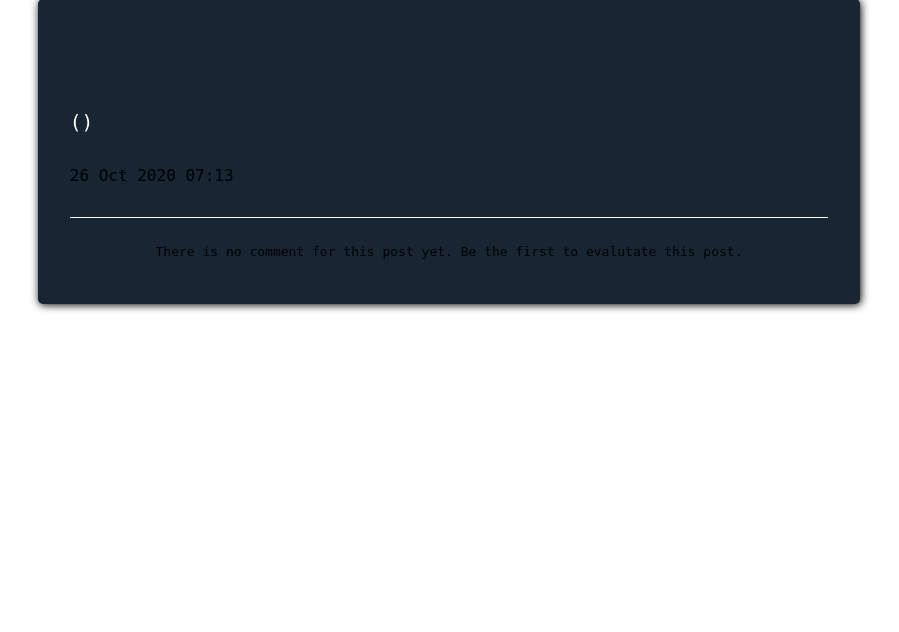
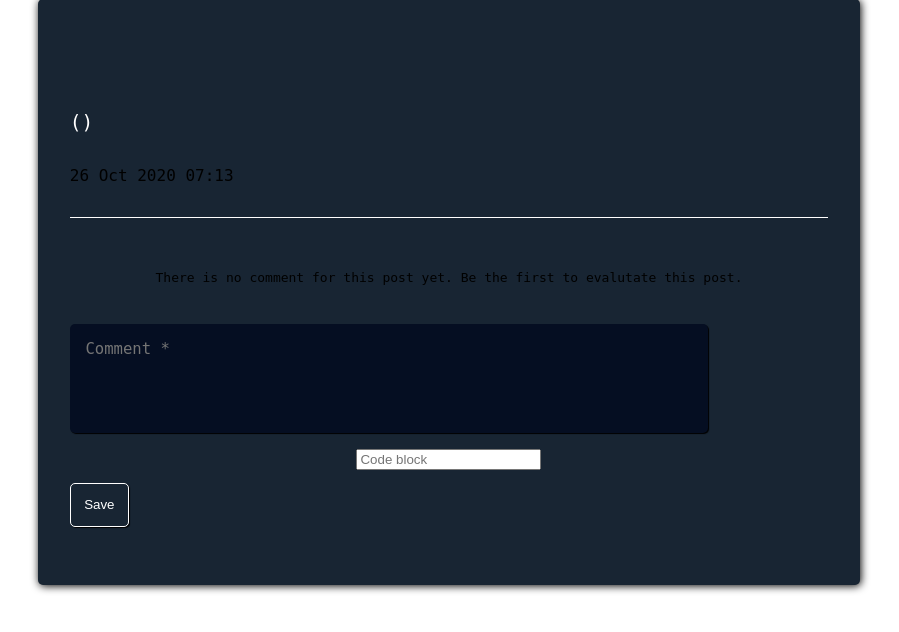
Before and after one commit to adamphivo/6gangintra, a Symfony app: template templates/post_display/fullPost.html.twig in a window 1280 px wide. Shown: the part 124-756 px from the top of the page, without its empty margins (191-1090 px from the left). Run offline with Twig, Linux system fonts and the light colour scheme; the template is opened without the code that fills it, so the values that code supplies are empty; form fields are guessed from the names that the template uses; some libraries are stand-ins or nearby versions.

Commit message:
Add new comment feature + Add code block to comment

```diff
--- a/src/Entity/Comment.php
+++ b/src/Entity/Comment.php
@@ -43,6 +43,11 @@ class Comment
      * @ORM\Column(type="text", nullable=true)
      */
     private $codeBlock;
+
+    public function __construct(Post $post) {
+        $this->dateAdded = new \DateTimeImmutable();
+        $this->post = $post;
+    }
 
     public function getId(): ?int
     {
--- a/src/Form/CommentType.php
+++ b/src/Form/CommentType.php
@@ -6,6 +6,7 @@ use App\Entity\Comment;
 use Symfony\Component\Form\AbstractType;
 use Symfony\Component\Form\FormBuilderInterface;
 use Symfony\Component\OptionsResolver\OptionsResolver;
+use Symfony\Component\Form\Extension\Core\Type\SubmitType;
 
 class CommentType extends AbstractType
 {
@@ -13,10 +14,8 @@ class CommentType extends AbstractType
     {
         $builder
             ->add('textContent')
-            ->add('dateAdded')
             ->add('codeBlock')
-            ->add('user')
-            ->add('post')
+            ->add('save', SubmitType::class)
         ;
     }
 
--- a/templates/post_display/fullPost.html.twig
+++ b/templates/post_display/fullPost.html.twig
@@ -23,6 +23,7 @@
         .codeBlock {
             width: 95%;
             border-radius: 5px;
+            text-align: left;
         }
 
         .title {
@@ -117,8 +118,8 @@
             color: white;
             font-size: 1.5em;
             font-family: var(--logo-font);
-            margin-top: 1em;
-            margin-bottom: 1em;
+            margin-top: 3em;
+            margin-bottom: 3em;
         }
 
         .commentDateAdded {
@@ -133,6 +134,70 @@
             padding: 0.2em;
             font-family: monospace;
             border-radius: 5px;
+        }
+
+        .codeblock  textarea{
+            color: green;
+            background: black;
+            display: block;
+            padding: 1em;
+            width:80%;
+            height: 5em;
+            font-size: 1.2em;
+            border: none;
+            font-family: monospace;
+            resize: none;
+            margin-bottom: 1em;
+            border-radius: 5px;
+            margin: 0;
+            text-align: left;
+        }
+
+        .text textarea{
+            color: whitesmoke;
+            background: rgb(5, 14, 34);
+            display: block;
+            padding: 1em;
+            width:80%;
+            font-size: 1.2em;
+            border: none;
+            height: 5em;
+            font-family: monospace;
+            resize: none;
+            border-radius: 5px;
+            box-shadow: 1px 1px 1px black;
+            margin-bottom: 1em;
+        }
+
+        .submit button {
+            color: white;
+            padding: 1em;
+            font: monospace;
+            background: transparent;
+            border: 1px solid white;
+            margin-top: 1em;
+            margin-bottom: 1em;
+            cursor: pointer;
+            border-radius: 5px;
+            box-shadow: 1px 1px 1px black;
+            text-align: left;
+        }
+
+        .submit {
+            text-align: left;
+        }
+
+        .commentSectionItem {
+            border: 1px solid white;
+            margin-top: 1em;
+            margin-bottom: 1em;
+            padding: 1em;
+        }
+
+        .noComments {
+            margin-top:1em;
+            margin-bottom: 1em;
+            padding: 2em;
         }
 
     </style>
@@ -191,15 +256,37 @@
             {# Comments #}
             <div class="commentPreview">
                 {% if comments|length == 0 %}
-                <p>There is no comment for this post yet. Be the first to evalutate this post.</p>
+                <p class="noComments">There is no comment for this post yet. Be the first to evalutate this post.</p>
                 {% endif %}
+                    {{ form_start(form) }}
+                    <div>
+                        {{ form_errors(form) }}
+                    </div>
+                    <div class="text">
+                        {{ form_widget(form.textContent, {'attr':{'placeholder':'Comment *'}}) }}
+                    </div>
+                    <div class="codeblock">
+                        {{ form_widget(form.codeBlock, {'attr':{'placeholder':'Code block', 'spellcheck':'false'}}) }}
+                    </div>
+                    <div class="submit">
+                        {{ form_widget(form.save, {'attr':{'placeholder':'send'}}) }}
+                    </div>
+                {{ form_end(form) }}
                 {% if comments %}
                     <h2 class="commentSectionTitle">commentaires</h2>
                     <div>
                         {% for comment in comments %}
-                            <p class="authorNameComments">{{ comment.user.userName}}</p>
-                            <p class="commentDateAdded">{{ comment.dateAdded|date("d M Y H:i") }}</p>
-                            <p class="commentContainer">{{ comment.textContent }}</p>
+                            <div class="commentSectionItem">
+                                <p class="authorNameComments">{{ comment.user.userName}}</p>
+                                <p class="commentDateAdded">{{ comment.dateAdded|date("d M Y H:i") }}</p>
+                                <p class="commentContainer">{{ comment.textContent }}</p>
+                                {# code block #}
+                                {% if comment.codeBlock %}
+                                    <div class="codeBlock">
+                                        <pre><code class="codeBlock">{{ comment.codeBlock }}</code></pre>
+                                    </div>
+                                {% endif %}
+                            </div>
                         {% endfor %}
                     </div>
                 {% endif %}
```
Also changed, not shown: src/Controller/CommentController.php (+24 -1 lines), src/Controller/PostController.php (+20 -6 lines), templates/comment/newComment.html.twig (added, +63 -0 lines), templates/navigation_bar/index.html.twig (+16 -3 lines).
